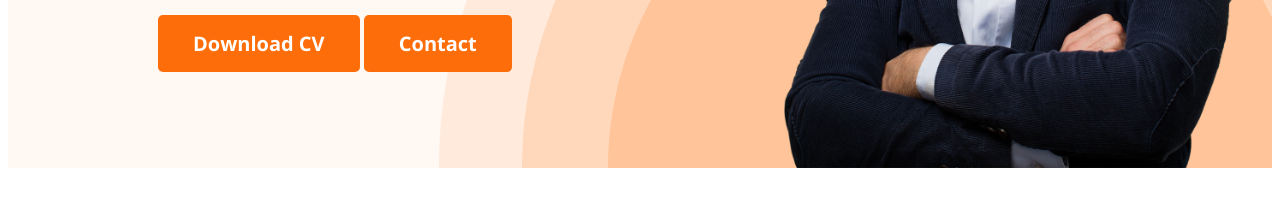
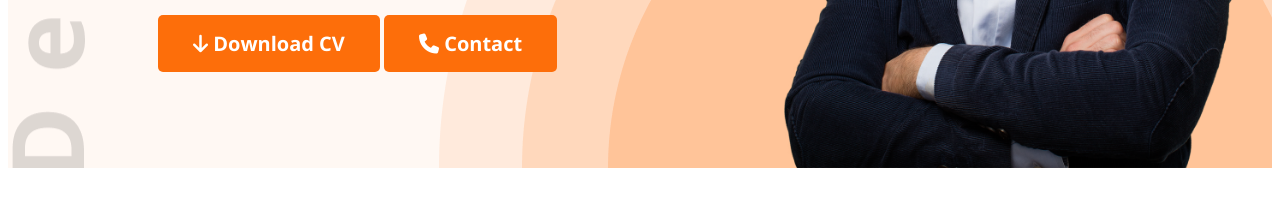
Before and after one commit to AbdullaAlHarun/ph-portfolio, a plain HTML site: page index.html in a window 1280 px wide. Shown: the part 600-800 px from the top of the page. Drawn offline with nearby package versions, Linux system fonts and the light colour scheme.

Commit message:
added background images and fontawsome!!

```diff
--- a/css/styles.css
+++ b/css/styles.css
@@ -70,17 +70,19 @@ nav li a {
 /*header styles */
 .header {
   background-color: #fff8f3;
+  background-image: url('../assets/images/header_bg.png'),
+  url('../assets/images/developer.png');
+  background-repeat: no-repeat;
+  background-position: bottom right, top left;
 }
+
 .banner {
   padding: 30px 30px 0 150px;
   display: flex;
   align-items: center;
   justify-content: space-between;
-  background: #fff8f3;
-  background-image: url(../assets/images/header_bg.png);
-  background-repeat: no-repeat;
-  background-position: bottom right;
 }
+
 .banner-content {
   max-width: 500px;
 }
--- a/index.html
+++ b/index.html
@@ -4,6 +4,7 @@
     <meta charset="UTF-8">
     <meta name="viewport" content="width=device-width, initial-scale=1.0">
     <title>Portfolio Website</title>
+    <script src="https://kit.fontawesome.com/cee46afb86.js" crossorigin="anonymous"></script>
     <link rel="preconnect" href="https://fonts.googleapis.com">
     <link rel="preconnect" href="https://fonts.gstatic.com" crossorigin>
     <link href="https://fonts.googleapis.com/css2?family=Open+Sans:wght@300;400;500;600;700;800&display=swap" rel="stylesheet">
@@ -27,8 +28,8 @@
                     Shot what able cold new see hold. Friendly as an betrayed formerly
                     he. Morning because as to society behaved moments.
                 </p>
-                <button class="button-paimary">Download CV</button>
-                <button class="button-paimary">Contact</button>
+                <button class="button-paimary"><i class="fa-solid fa-arrow-down"></i> Download CV</button>
+                <button class="button-paimary"><i class="fa-solid fa-phone"></i> Contact</button>
             </div>
             <img src="assets/images/hardy.png" class="profile-picture" alt="Mary Hardy Image">
         </div>
@@ -151,7 +152,7 @@
             </div>
         </div>
         <div class="download-cv">
-            <button class="button-paimary">Download CV</button>
+            <button class="button-paimary"><i class="fa-solid fa-arrow-down"> </i> Download CV</button>
         </div>
     </section>
     </main>
```
